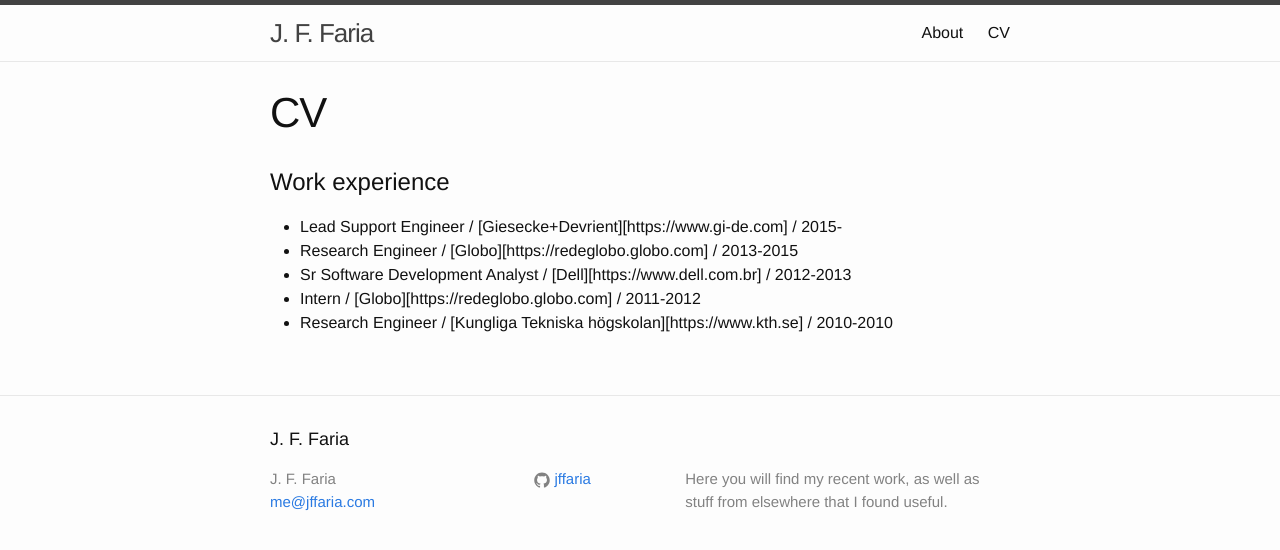
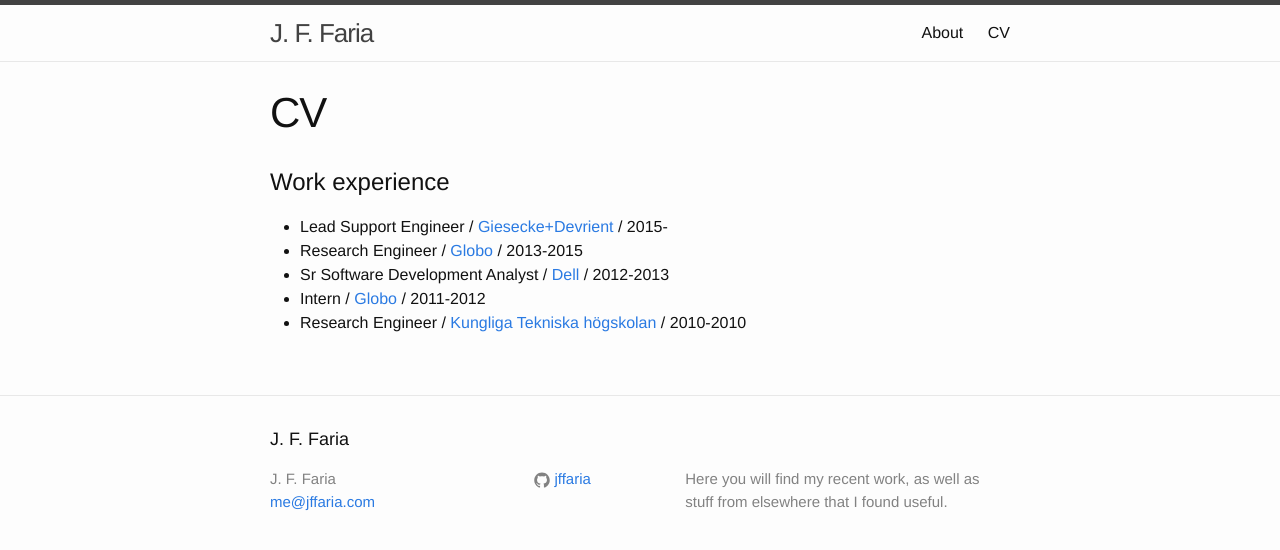
Before and after one commit to jffaria/jffaria.github.io, a Jekyll site: the page built from cv.md, in a window 1280 px wide. Shown: the top 550 px of the page. Built offline with Jekyll 4.4.1, drawn with Linux system fonts in a browser that asks for light colours.

Commit message:
Fix markdown

```diff
--- a/cv.md
+++ b/cv.md
@@ -7,8 +7,8 @@ permalink: /cv/
 Work experience
 ===============
 
-- Lead Support Engineer / [Giesecke+Devrient][https://www.gi-de.com] / 2015-
-- Research Engineer / [Globo][https://redeglobo.globo.com] / 2013-2015
-- Sr Software Development Analyst / [Dell][https://www.dell.com.br] / 2012-2013
-- Intern / [Globo][https://redeglobo.globo.com] / 2011-2012
-- Research Engineer / [Kungliga Tekniska högskolan][https://www.kth.se] / 2010-2010
+- Lead Support Engineer / [Giesecke+Devrient](https://www.gi-de.com) / 2015-
+- Research Engineer / [Globo](https://redeglobo.globo.com) / 2013-2015
+- Sr Software Development Analyst / [Dell](https://www.dell.com.br) / 2012-2013
+- Intern / [Globo](https://redeglobo.globo.com) / 2011-2012
+- Research Engineer / [Kungliga Tekniska högskolan](https://www.kth.se) / 2010-2010
```
